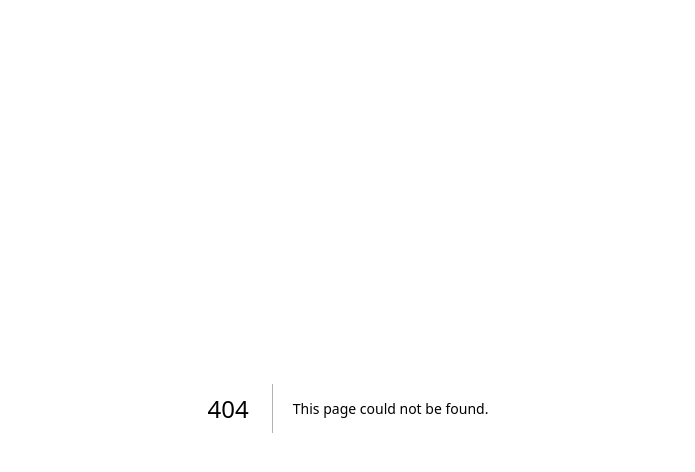
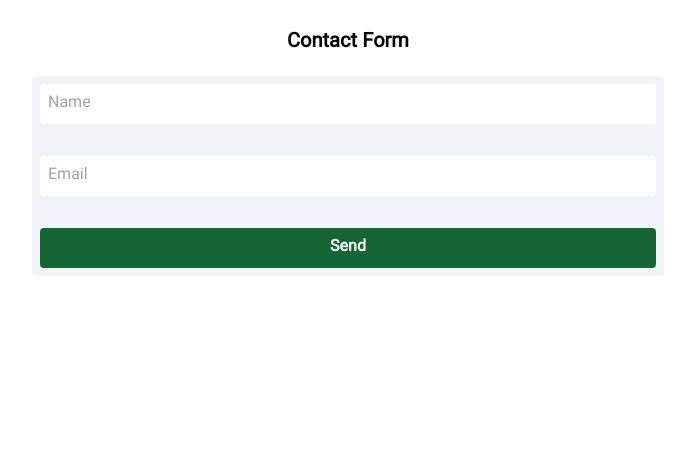
Before and after one commit to aqorbani/next14, a Next.js app: page /contact in a window 1280 px wide. Before the commit this address had no page. Shown: the top 472 px of the page, without its empty margins (292-987 px from the left). Built offline with nearby package versions, Linux system fonts and the light colour scheme.

Commit message:
create contact page and form

```diff
--- /dev/null
+++ b/app/contact/page.tsx
@@ -0,0 +1,16 @@
+import React from "react";
+
+function ContactPage() {
+    return (
+        <div className="flex flex-col justify-center items-center">
+            <h3 className="text-xl font-semibold p-5">Contact Form</h3>
+            <form className="flex flex-col w-full md:w-2/3 lg:w-1/2 gap-4 bg-slate-100 rounded">
+                <input type="text" name="name" placeholder="Name" className="m-2 p-2 rounded" />
+                <input type="email" name="email" placeholder="Email" className="m-2 p-2 rounded" />
+                <button className="bg-green-800 m-2 p-2 text-white font-bold rounded">Send</button>
+            </form>
+        </div>
+    );
+}
+
+export default ContactPage;
--- a/app/page.tsx
+++ b/app/page.tsx
@@ -11,6 +11,11 @@ function Home() {
           </Link>
         </li>
         <li>
+          <Link href="/contact">
+            Contact Page
+          </Link>
+        </li>
+        <li>
           <Link href="/blog">
             Blog Page
           </Link>
```
